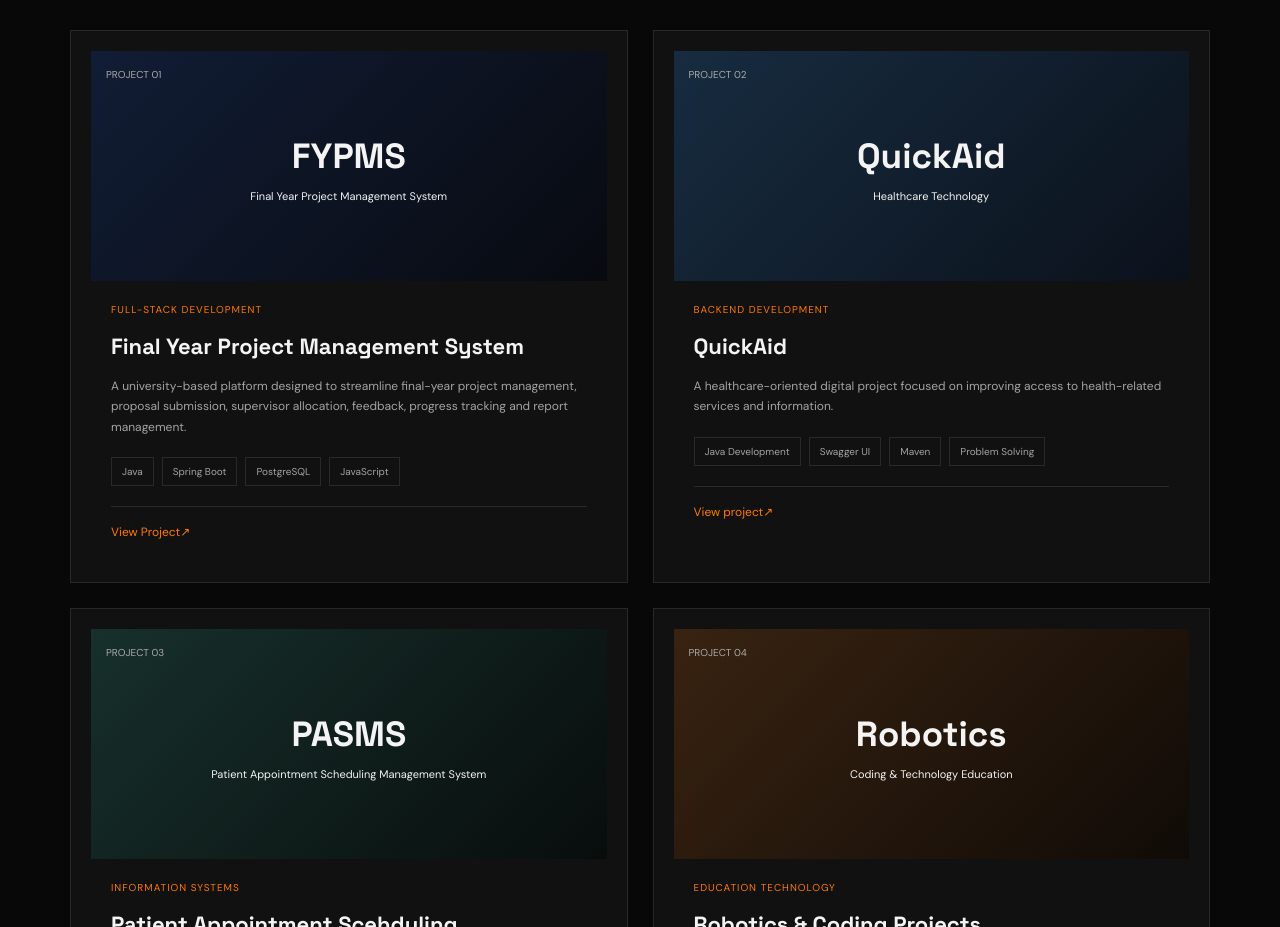
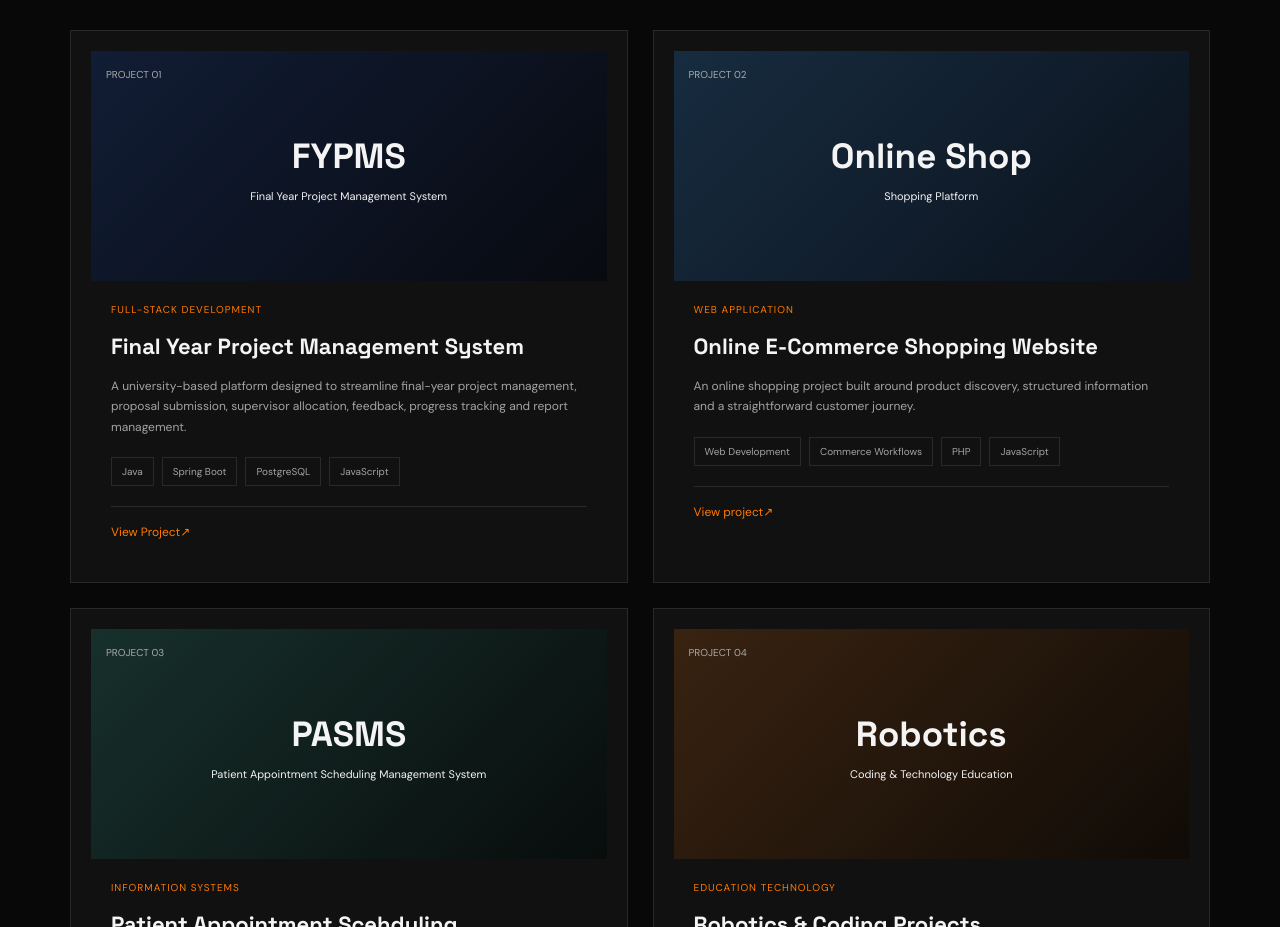
Before and after one commit to blade-22-coder/Emmanuel-Portfolio, a plain HTML site: page index.html in a window 1280 px wide. Shown: the part 2280-3207 px from the top of the page. Drawn offline with Linux system fonts and the light colour scheme.

Commit message:
additional patches

```diff
--- a/index.html
+++ b/index.html
@@ -226,27 +226,28 @@
                 </div>
             </article>
 
-            <!--QUICKAID-->
+            <!--E-COMMERCE ONLINE WEBSITE-->
             <article class="project-card reveal">
                 <div class="project-image project-quickaid">
                     <span>PROJECT 02</span>
-                    <h2>QuickAid</h2>
-                    <p>Healthcare Technology</p>
+                    <h2>Online Shop</h2>
+                    <p>Shopping Platform</p>
                 </div>
 
                 <div class="project-content">
-                    <p class="project-category">BACKEND DEVELOPMENT</p>
-                    <h3>QuickAid</h3>
+                    <p class="project-category">WEB APPLICATION</p>
+                    <h3>Online E-Commerce Shopping Website</h3>
                     <p>
-                        A healthcare-oriented digital project focused on improving
-                        access to health-related services and information.
+                        An online shopping project built around product discovery,
+                         structured information and a straightforward customer journey.
+
                     </p>
 
                     <div class="project-tags">
-                        <span>Java Development</span>
-                        <span>Swagger UI</span>
-                        <span>Maven</span>
-                        <span>Problem Solving</span>
+                        <span>Web Development</span>
+                        <span>Commerce Workflows</span>
+                        <span>PHP</span>
+                        <span>JavaScript</span>
                     </div>
 
                     <a href="https://github.com/blade-22-coder" target="_blank" class="project-link">
```
Also changed, not shown: 1 other file.
